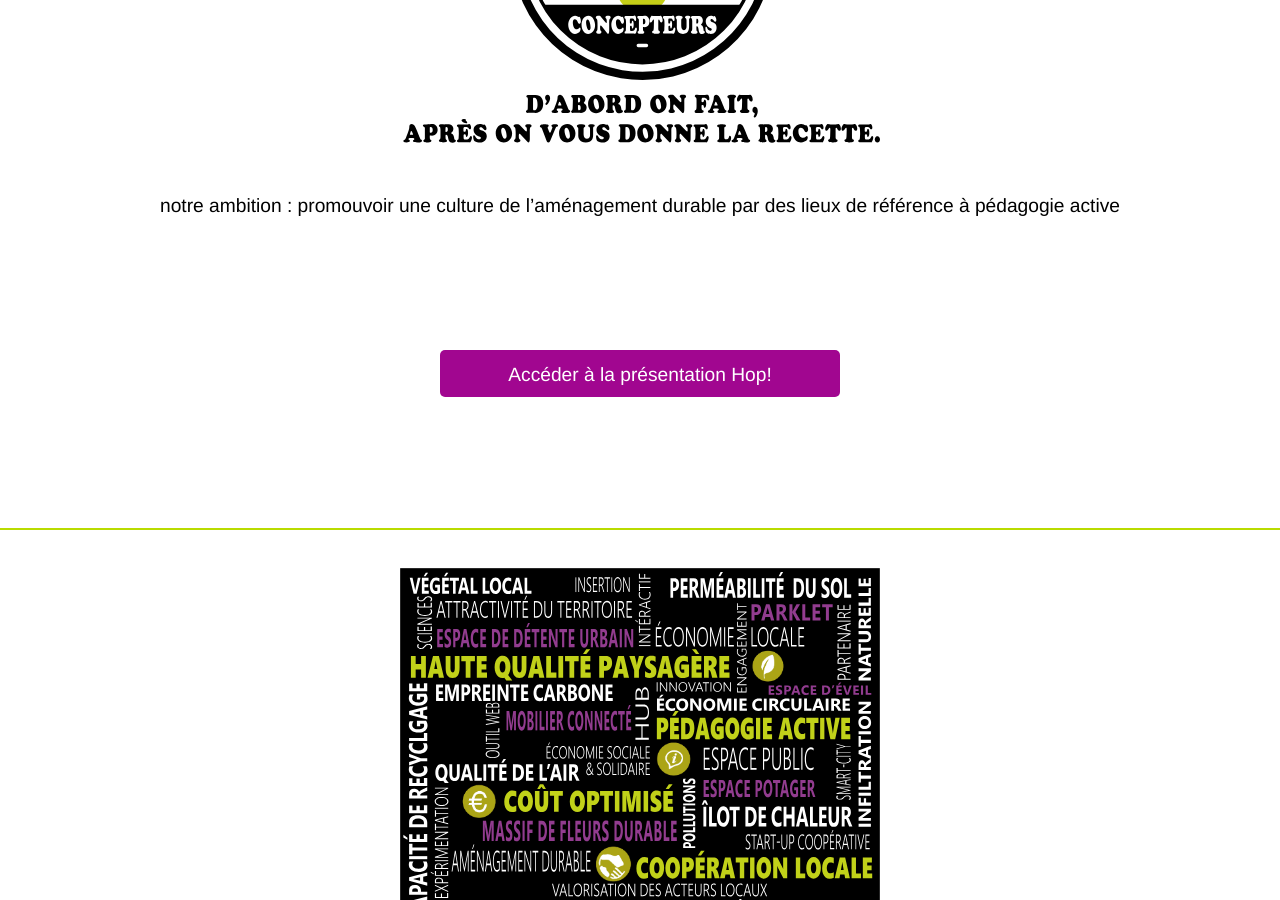
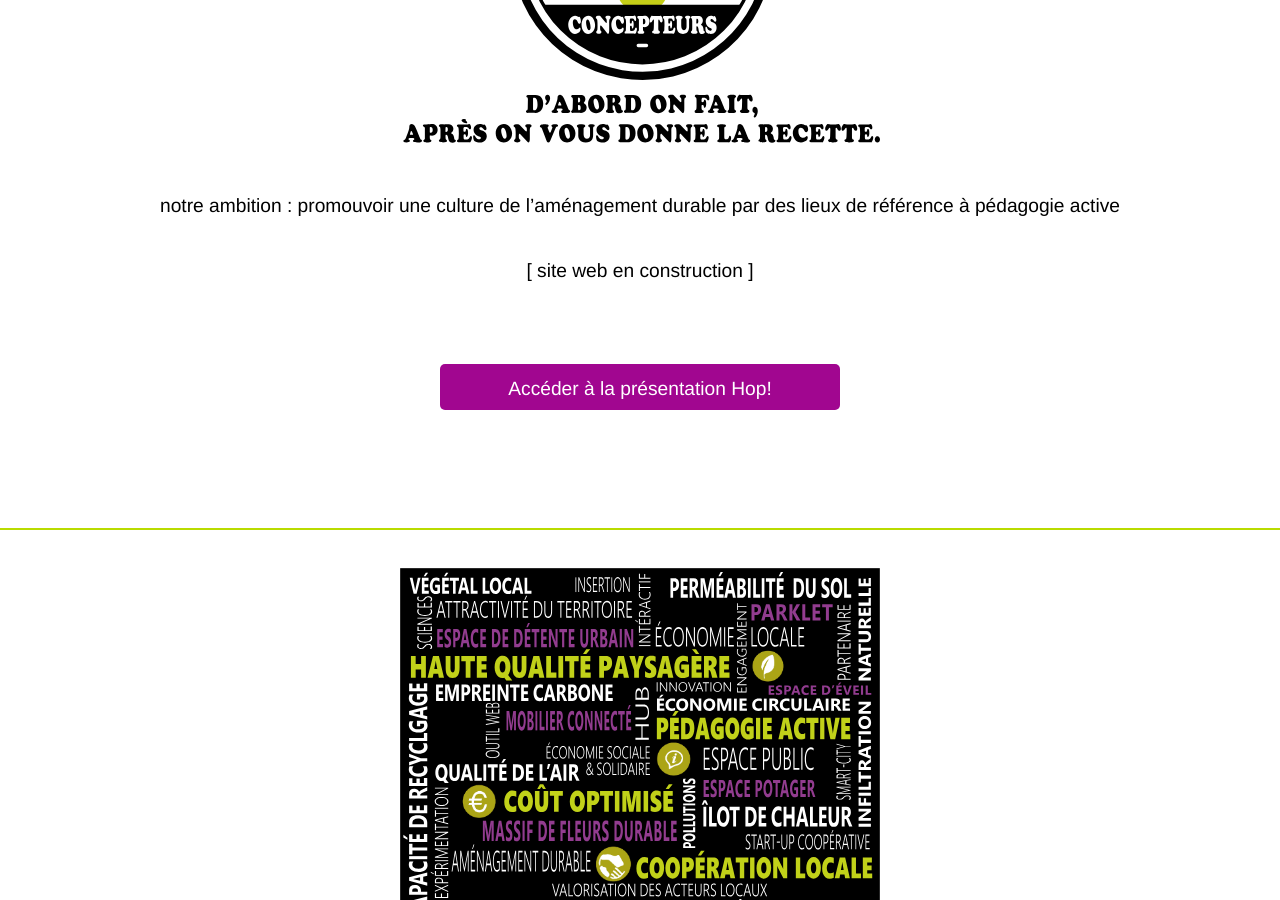
Before and after one commit to pierrenault/hopdurable.github.io, a Jekyll site: the page built from index.md, in a window 1280 px wide and 900 px high, scrolled down 372 px. Built offline with Jekyll 4.4.1, drawn with Linux system fonts in a browser that asks for light colours.

Commit message:
Update index.md

```diff
--- a/index.md
+++ b/index.md
@@ -6,7 +6,7 @@ layout: default
   <img src="assets/images/0_logo_hop_amenagement_durable_SLOGAN.svg" alt="Logo de Hop durable">
   <p>notre ambition : promouvoir une culture de l’aménagement durable par des lieux de référence à pédagogie active</p>
     <br>
-
+  [ site web en construction ]
   <a href="assets/pdf/hop_amenagement_durable_web.pdf" class="button">Accéder à la présentation Hop! </a>
 
  </section>
```
